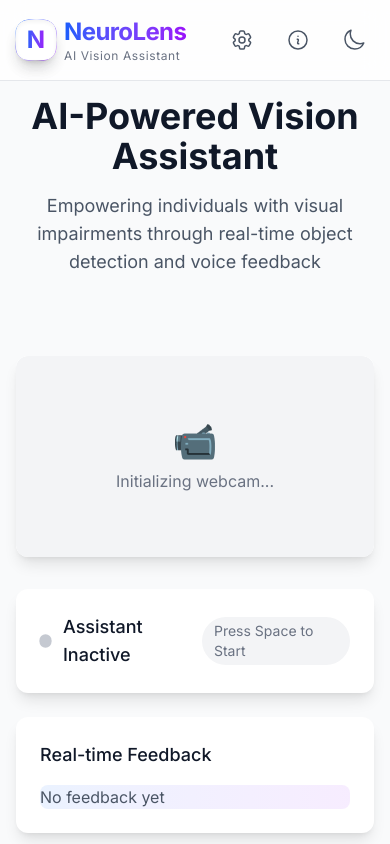
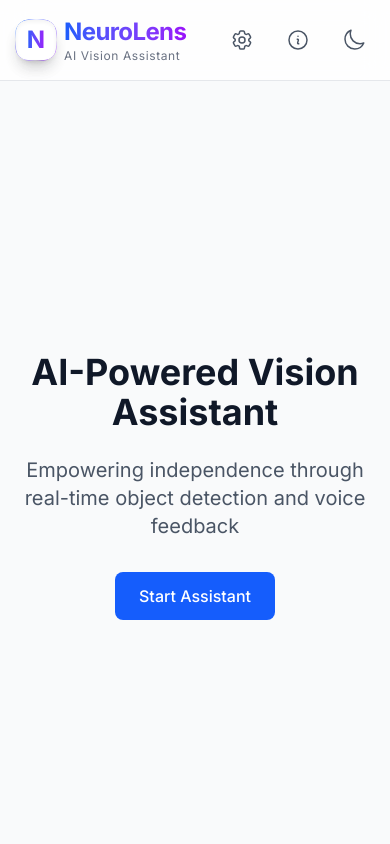
Before and after one commit to Dawgsrlife/NeuroLens, a Next.js app in the folder frontend/: page / in a window 390 px wide. Shown: the top 844 px of the page. Built offline with nearby package versions, Linux system fonts and the light colour scheme; no server answers.

Commit message:
Reposition web title header; small organizational changes (need to incorporate responsiveness to settings buttons)

```diff
--- a/frontend/src/app/about/page.tsx
+++ b/frontend/src/app/about/page.tsx
@@ -107,23 +107,23 @@ export default function About() {
                 NeuroLens is being developed for the GenAI Genesis 2025 hackathon by a team passionate
                 about making technology more accessible and inclusive.
               </p>
-              <div className="space-y-4">
-                <div className="flex items-center space-x-3">
-                  <div className="h-10 w-10 rounded-full bg-blue-100 dark:bg-blue-900 flex items-center justify-center">
-                    <span className="text-blue-600 dark:text-blue-400 font-medium">AH</span>
+              <div className="grid grid-cols-1 md:grid-cols-2 gap-6">
+                <div className="flex items-center space-x-4">
+                  <div className="w-16 h-16 rounded-full bg-gradient-to-br from-blue-500 to-purple-600 flex items-center justify-center text-2xl font-bold text-white">
+                    AH
                   </div>
                   <div>
-                    <h3 className="text-sm font-medium text-gray-900 dark:text-white">Alexander He Meng</h3>
-                    <p className="text-xs text-gray-500 dark:text-gray-400">UI/UX Designer</p>
+                    <h3 className="text-lg font-semibold text-gray-900 dark:text-white">Alexander He Meng</h3>
+                    <p className="text-gray-600 dark:text-gray-300">UI/UX Designer</p>
                   </div>
                 </div>
-                <div className="flex items-center space-x-3">
-                  <div className="h-10 w-10 rounded-full bg-purple-100 dark:bg-purple-900 flex items-center justify-center">
-                    <span className="text-purple-600 dark:text-purple-400 font-medium">MP</span>
+                <div className="flex items-center space-x-4">
+                  <div className="w-16 h-16 rounded-full bg-gradient-to-br from-blue-500 to-purple-600 flex items-center justify-center text-2xl font-bold text-white">
+                    MP
                   </div>
                   <div>
-                    <h3 className="text-sm font-medium text-gray-900 dark:text-white">Mahan Pouromidi</h3>
-                    <p className="text-xs text-gray-500 dark:text-gray-400">AI Engineer</p>
+                    <h3 className="text-lg font-semibold text-gray-900 dark:text-white">Mahan Pouromidi</h3>
+                    <p className="text-gray-600 dark:text-gray-300">AI Engineer</p>
                   </div>
                 </div>
               </div>
--- a/frontend/src/app/page.tsx
+++ b/frontend/src/app/page.tsx
@@ -86,14 +86,47 @@ export default function Home() {
       </AnimatedContainer>
 
       {/* Hero Section */}
-      <AnimatedContainer variant="fade" className="pt-24 pb-12 text-center">
-        <h1 className="text-4xl md:text-5xl font-bold text-gray-900 dark:text-white mb-4">
-          AI-Powered Vision Assistant
-        </h1>
-        <p className="text-lg text-gray-600 dark:text-gray-300 max-w-2xl mx-auto">
-          Empowering individuals with visual impairments through real-time object detection and voice feedback
-        </p>
-      </AnimatedContainer>
+      <section className="relative min-h-screen flex items-center justify-center pt-48 pb-16">
+        <div className="absolute inset-0 bg-gradient-to-b from-blue-50 to-white dark:from-gray-900 dark:to-gray-800 -z-10" />
+        <div className="max-w-7xl mx-auto px-4 sm:px-6 lg:px-8 text-center">
+          <motion.div
+            initial={{ opacity: 0, y: 20 }}
+            animate={{ opacity: 1, y: 0 }}
+            transition={{ duration: 0.8, ease: "easeOut" }}
+            className="space-y-6"
+          >
+            <motion.h1
+              initial={{ opacity: 0, y: 20 }}
+              animate={{ opacity: 1, y: 0 }}
+              transition={{ duration: 0.5, delay: 0.2 }}
+              className="text-4xl sm:text-5xl md:text-6xl font-bold text-gray-900 dark:text-white"
+            >
+              AI-Powered Vision Assistant
+            </motion.h1>
+            <motion.p
+              initial={{ opacity: 0, y: 20 }}
+              animate={{ opacity: 1, y: 0 }}
+              transition={{ duration: 0.5, delay: 0.4 }}
+              className="text-xl sm:text-2xl text-gray-600 dark:text-gray-300 max-w-3xl mx-auto"
+            >
+              Empowering independence through real-time object detection and voice feedback
+            </motion.p>
+            <motion.div
+              initial={{ opacity: 0, y: 20 }}
+              animate={{ opacity: 1, y: 0 }}
+              transition={{ duration: 0.5, delay: 0.6 }}
+              className="mt-8"
+            >
+              <button
+                onClick={() => setIsAssistantActive(!isAssistantActive)}
+                className="px-6 py-3 bg-blue-600 hover:bg-blue-700 text-white rounded-lg font-medium transition-colors"
+              >
+                {isAssistantActive ? 'Stop Assistant' : 'Start Assistant'}
+              </button>
+            </motion.div>
+          </motion.div>
+        </div>
+      </section>
 
       {/* Main Content */}
       <div className="container mx-auto px-4 py-8">
@@ -110,26 +143,21 @@ export default function Home() {
           </AnimatedContainer>
 
           {/* Status and Feedback Cards */}
-          <div className="space-y-6">
+          <div className="space-y-6 h-full">
             <AnimatedContainer variant="slide" direction="right" delay={0.2}>
               <StatusCard isActive={isAssistantActive} />
             </AnimatedContainer>
-            <AnimatedContainer variant="slide" direction="right" delay={0.3}>
+            <AnimatedContainer variant="slide" direction="right" delay={0.3} className="h-[calc(100%-6rem)]">
               <FeedbackCard feedback={voiceFeedback?.text || 'No feedback yet'} />
             </AnimatedContainer>
           </div>
         </div>
 
-        {/* Captions and Voice Feedback */}
-        <div className="mt-8 space-y-4">
+        {/* Captions */}
+        <div className="mt-8">
           <AnimatedContainer variant="slide" direction="up" delay={0.4}>
             <CaptionDisplay captions={captions} />
           </AnimatedContainer>
-          {voiceFeedback && (
-            <AnimatedContainer variant="slide" direction="up" delay={0.5}>
-              <VoiceFeedback feedback={voiceFeedback} />
-            </AnimatedContainer>
-          )}
         </div>
       </div>
 
--- /dev/null
+++ b/frontend/src/app/providers.tsx
@@ -0,0 +1,18 @@
+'use client';
+
+import { ThemeProvider as NextThemeProvider } from 'next-themes';
+import { type ThemeProviderProps } from 'next-themes/dist/types';
+
+export function ThemeProvider({ children, ...props }: ThemeProviderProps) {
+  return (
+    <NextThemeProvider
+      attribute="class"
+      defaultTheme="system"
+      enableSystem
+      disableTransitionOnChange
+      {...props}
+    >
+      {children}
+    </NextThemeProvider>
+  );
+}
--- a/frontend/src/components/FeedbackCard.tsx
+++ b/frontend/src/components/FeedbackCard.tsx
@@ -1,36 +1,26 @@
 import { motion } from 'framer-motion';
-import { useState, useEffect } from 'react';
+import { MicrophoneIcon } from '@heroicons/react/24/outline';
 
 interface FeedbackCardProps {
-  feedback?: string;
+  feedback: string;
 }
 
-export const FeedbackCard = ({ feedback = 'No feedback yet' }: FeedbackCardProps) => {
-  const [isVisible, setIsVisible] = useState(false);
-
-  useEffect(() => {
-    setIsVisible(true);
-  }, []);
-
+export const FeedbackCard = ({ feedback }: FeedbackCardProps) => {
   return (
     <motion.div
       initial={{ opacity: 0, y: 20 }}
-      animate={{ opacity: isVisible ? 1 : 0, y: isVisible ? 0 : 20 }}
-      className="bg-white dark:bg-gray-800 rounded-xl shadow-lg p-6"
+      animate={{ opacity: 1, y: 0 }}
+      className="bg-white dark:bg-gray-800 rounded-xl shadow-lg p-6 h-full flex flex-col"
     >
-      <h3 className="text-lg font-medium text-gray-900 dark:text-white mb-4">
-        Real-time Feedback
-      </h3>
-      <motion.div
-        initial={{ opacity: 0 }}
-        animate={{ opacity: 1 }}
-        className="relative"
-      >
-        <div className="absolute inset-0 bg-gradient-to-r from-blue-500/10 to-purple-500/10 rounded-lg" />
-        <p className="text-gray-600 dark:text-gray-300 relative">
+      <div className="flex items-center space-x-2 mb-4">
+        <MicrophoneIcon className="w-5 h-5 text-blue-500" />
+        <h3 className="text-lg font-semibold text-gray-900 dark:text-white">Real-time Feedback</h3>
+      </div>
+      <div className="flex-1 overflow-y-auto">
+        <p className="text-gray-600 dark:text-gray-300 whitespace-pre-wrap">
           {feedback}
         </p>
-      </motion.div>
+      </div>
     </motion.div>
   );
 };
--- a/frontend/src/components/ThemeToggle.tsx
+++ b/frontend/src/components/ThemeToggle.tsx
@@ -14,7 +14,7 @@ export const ThemeToggle = () => {
       aria-label="Toggle theme"
     >
       {theme === 'dark' ? (
-        <SunIcon className="w-6 h-6 text-gray-300" />
+        <SunIcon className="w-6 h-6 text-yellow-400" />
       ) : (
         <MoonIcon className="w-6 h-6 text-gray-600" />
       )}
--- /dev/null
+++ b/frontend/tailwind.config.js
@@ -0,0 +1,41 @@
+/** @type {import('tailwindcss').Config} */
+module.exports = {
+  darkMode: 'class',
+  content: [
+    './src/pages/**/*.{js,ts,jsx,tsx,mdx}',
+    './src/components/**/*.{js,ts,jsx,tsx,mdx}',
+    './src/app/**/*.{js,ts,jsx,tsx,mdx}',
+  ],
+  theme: {
+    extend: {
+      colors: {
+        primary: {
+          light: '#60A5FA',
+          DEFAULT: '#3B82F6',
+          dark: '#2563EB',
+        },
+        secondary: {
+          light: '#A78BFA',
+          DEFAULT: '#8B5CF6',
+          dark: '#7C3AED',
+        },
+      },
+      animation: {
+        'gradient-x': 'gradient-x 15s ease infinite',
+      },
+      keyframes: {
+        'gradient-x': {
+          '0%, 100%': {
+            'background-size': '200% 200%',
+            'background-position': 'left center',
+          },
+          '50%': {
+            'background-size': '200% 200%',
+            'background-position': 'right center',
+          },
+        },
+      },
+    },
+  },
+  plugins: [],
+};
```
